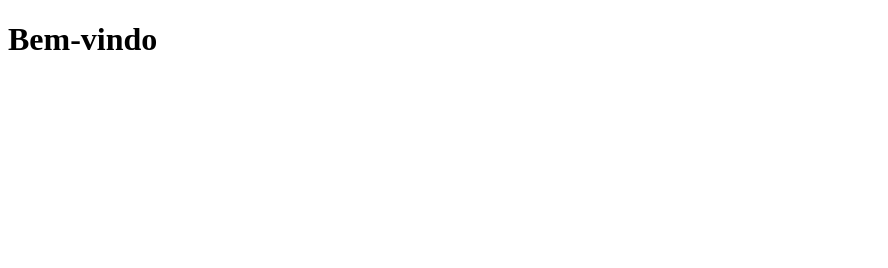
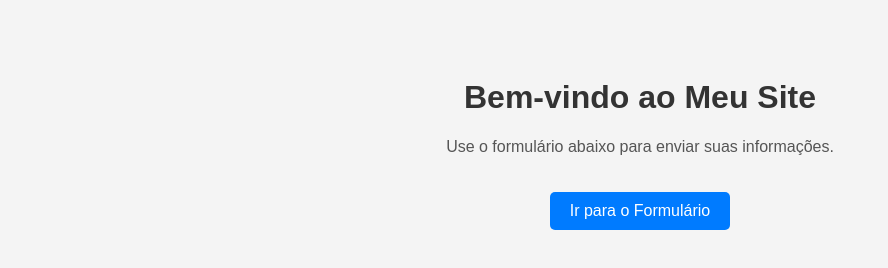
Before and after one commit to testesif/testess, a plain HTML site: page index/index.html in a window 1280 px wide. Shown: the whole page, without its empty margins (0-888 px from the left). Drawn offline with Linux system fonts and the light colour scheme.

Commit message:
Update index.html

```diff
--- a/index/index.html
+++ b/index/index.html
@@ -3,9 +3,37 @@
 <head>
     <meta charset="UTF-8">
     <meta name="viewport" content="width=device-width, initial-scale=1.0">
-    <title>Bem-vindo</title>
+    <title>Página Inicial</title>
+    <style>
+        body {
+            font-family: Arial, sans-serif;
+            background-color: #f4f4f4;
+            text-align: center;
+            padding: 50px;
+        }
+        h1 {
+            color: #333;
+        }
+        p {
+            color: #555;
+        }
+        a {
+            display: inline-block;
+            margin-top: 20px;
+            padding: 10px 20px;
+            background-color: #007bff;
+            color: white;
+            text-decoration: none;
+            border-radius: 5px;
+        }
+        a:hover {
+            background-color: #0056b3;
+        }
+    </style>
 </head>
 <body>
-    <h1>Bem-vindo</h1>
+    <h1>Bem-vindo ao Meu Site</h1>
+    <p>Use o formulário abaixo para enviar suas informações.</p>
+    <a href="/form">Ir para o Formulário</a>
 </body>
 </html>
```
